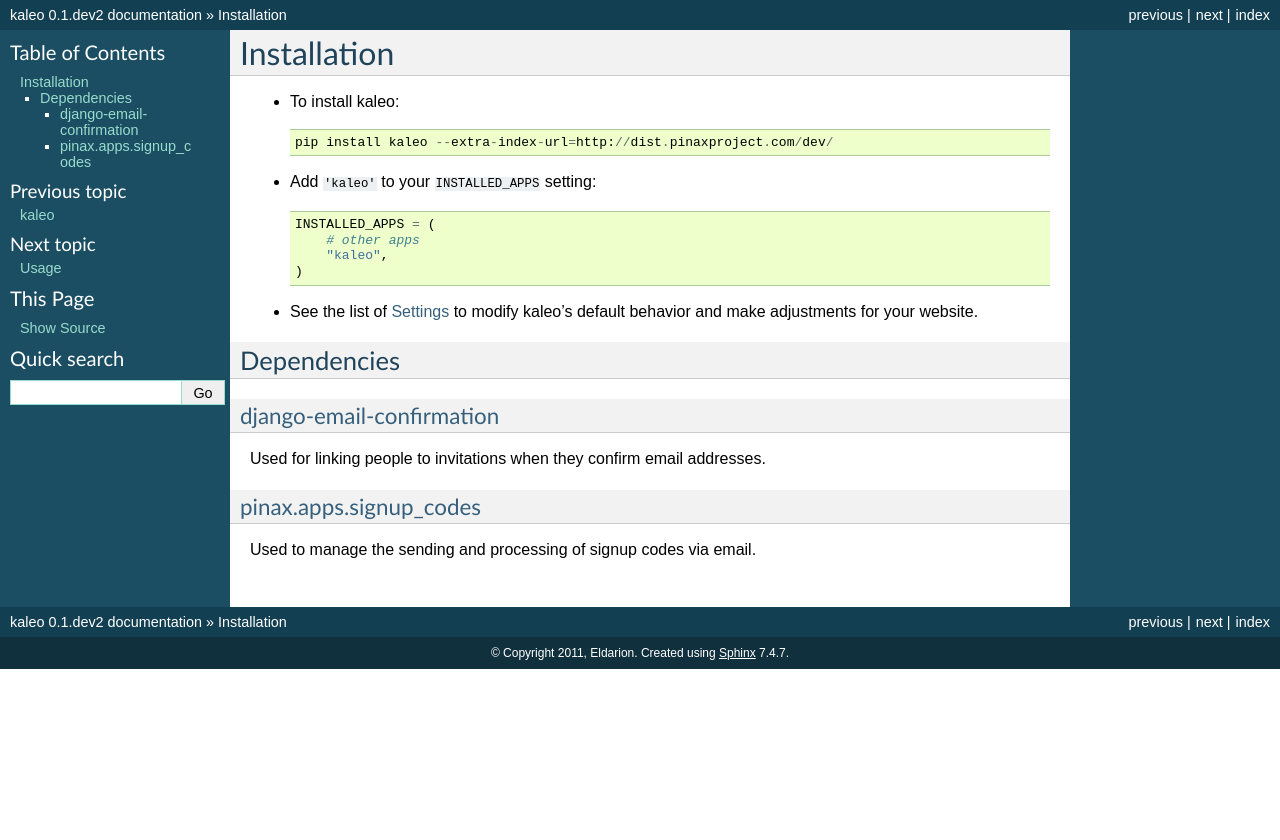
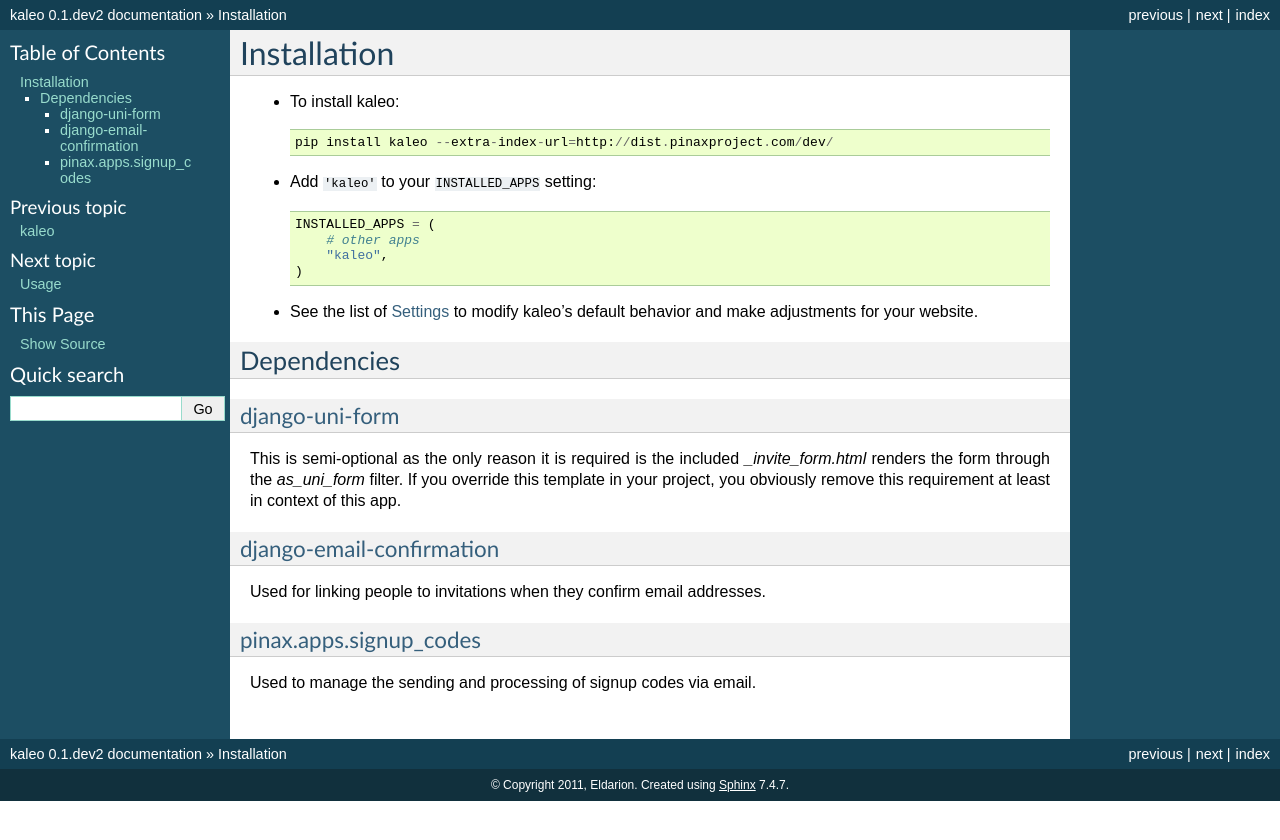
Before and after one commit to pinax/pinax-invitations, a Sphinx documentation site: the page built from docs/installation.rst, in a window 1280 px wide. Shown: the top 840 px of the page. Built offline with Sphinx 7.4.7, drawn with Linux system fonts in a browser that asks for light colours.

Commit message:
added django-uni-form to requirements

```diff
--- a/docs/installation.rst
+++ b/docs/installation.rst
@@ -22,6 +22,15 @@
 Dependencies
 ------------
 
+django-uni-form_
+^^^^^^^^^^^^^^^^
+
+This is semi-optional as the only reason it is required is the included
+`_invite_form.html` renders the form through the `as_uni_form` filter. If
+you override this template in your project, you obviously remove this
+requirement at least in context of this app.
+
+
 django-email-confirmation_
 ^^^^^^^^^^^^^^^^^^^^^^^^^^
 
@@ -34,5 +43,6 @@
 Used to manage the sending and processing of signup codes via email.
 
 
+.. _django-uni-form: https://github.com/pydanny/django-uni-form
 .. _django-email-confirmation: http://github.com/pinax/django-email-confirmation
 .. _pinax.apps.signup_codes: http://github.com/pinax/pinax
```
